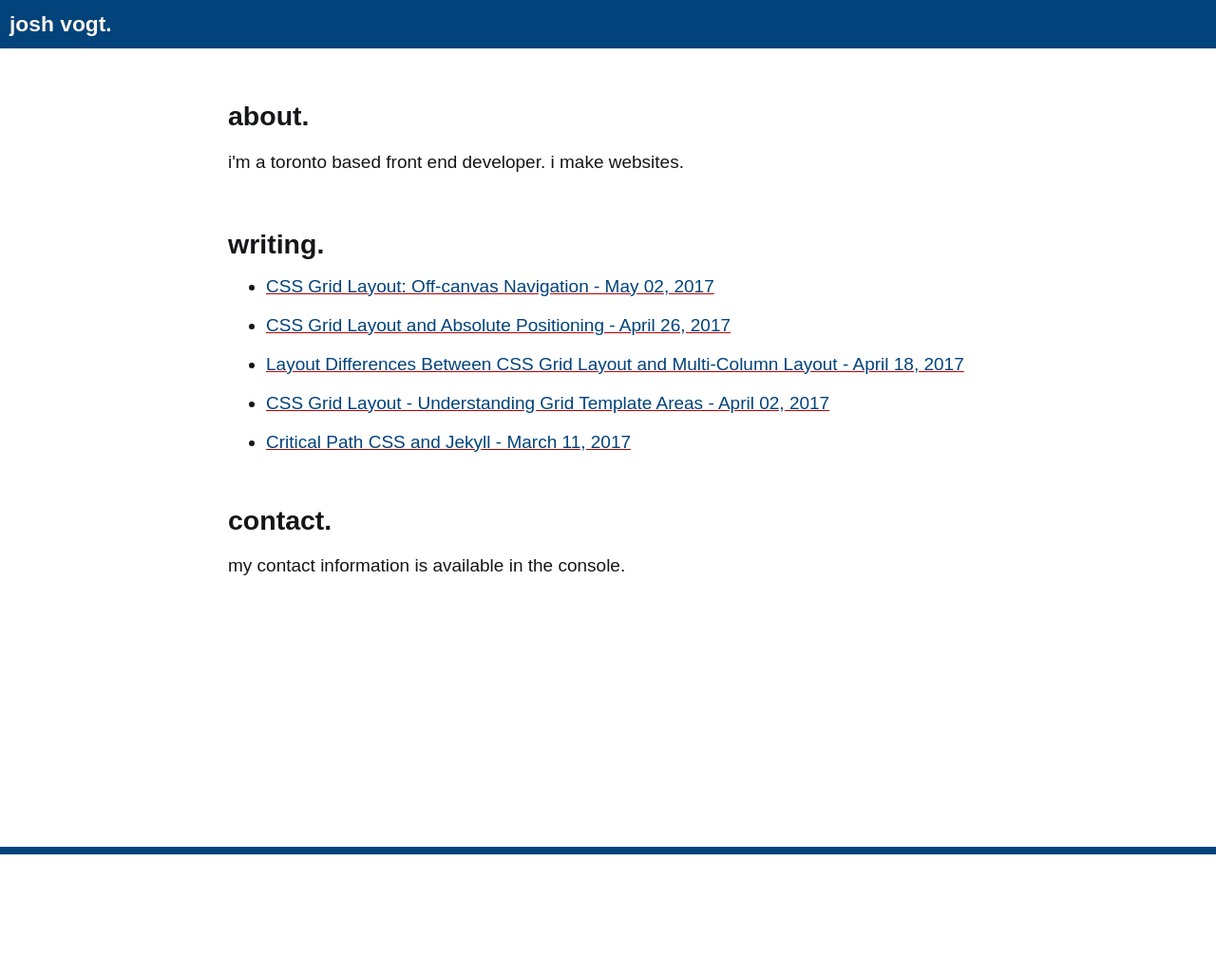
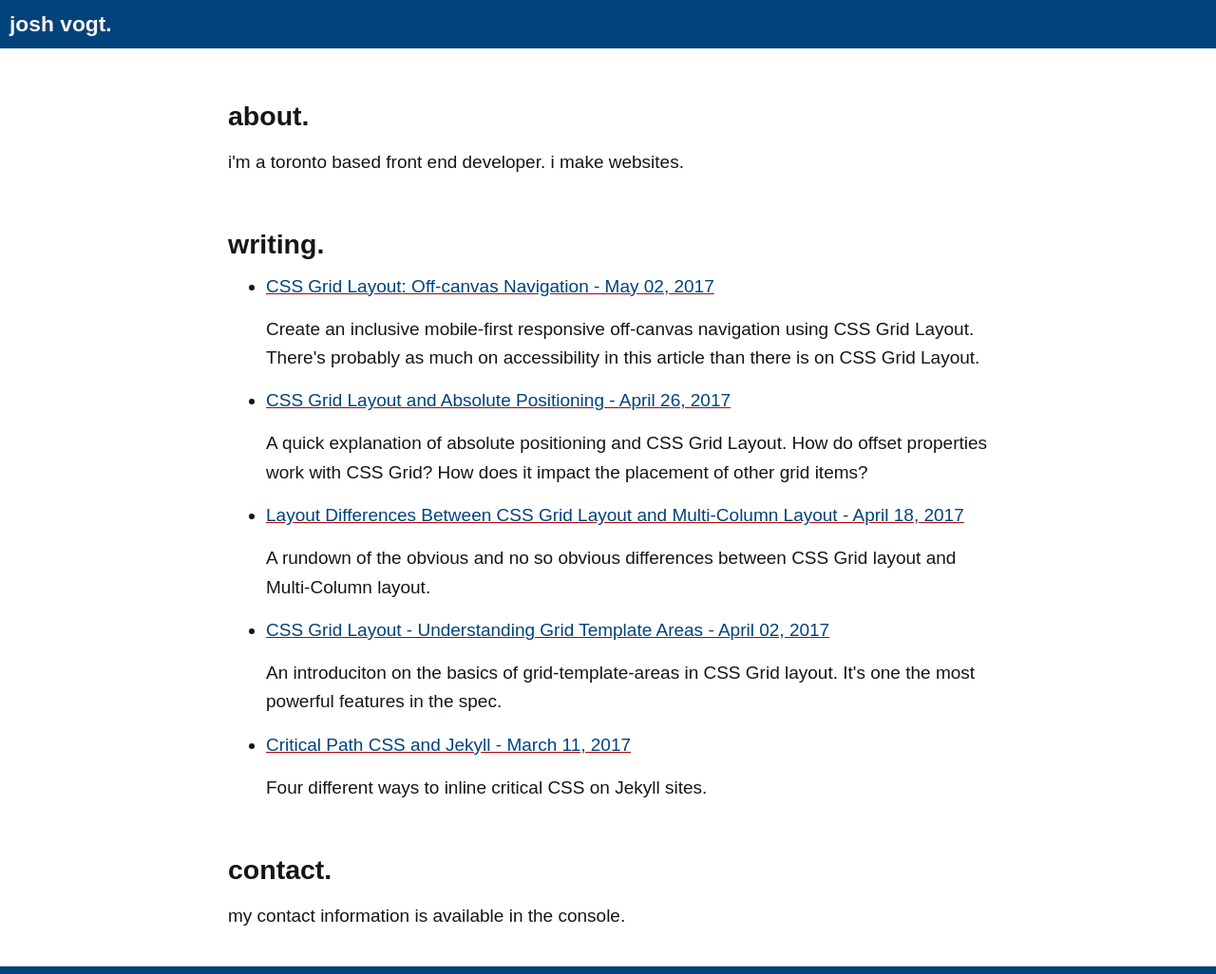
Before and after one commit to dumaurier/dumaurier.github.com, a Jekyll site: the page built from index.html, in a window 1280 px wide. Shown: the whole page at 95% size. Built offline with Jekyll 4.4.1, drawn with Linux system fonts in a browser that asks for light colours; before the commit the page ends 900 px from its top, so only the background shows below that.

Commit message:
Who what ehwneo aired?

```diff
--- a/_posts/2017-02-20-critcal-path-jekyll.html
+++ b/_posts/2017-02-20-critcal-path-jekyll.html
@@ -5,6 +5,7 @@ date:   2017-03-11 16:16:01 -0600
 permalink: /blog/:title/
 categories: jekyll
 tags: [jekyll, critical css,]
+short-desc: Four different ways to inline critical CSS on Jekyll sites.
 ---
 <header>
 <h1>Creating Page specific critical CSS using Gulp and Jekyll's `_includes` directory</h1>
--- a/_posts/2017-03-30-css-grid-layout-grid-template-areas.markdown
+++ b/_posts/2017-03-30-css-grid-layout-grid-template-areas.markdown
@@ -6,6 +6,7 @@ permalink: /blog/:title/
 published: true
 categories: [css, css grid, layout]
 tags: [css, css grid layout]
+short-desc: An introduciton on the basics of grid-template-areas in CSS Grid layout. It's one the most powerful features in the spec.
 ---
 
 <header>
--- a/_posts/2017-04-10-layout-differences-between-css-grid-layout-and-multi-column.markdown
+++ b/_posts/2017-04-10-layout-differences-between-css-grid-layout-and-multi-column.markdown
@@ -6,6 +6,7 @@ permalink: /blog/:title/
 published: true
 categories: [css, css grid, layout]
 tags: [css, css grid layout]
+short-desc: A rundown of the obvious and no so obvious differences between CSS Grid layout and Multi-Column layout.
 ---
 
 <header>
--- a/_posts/2017-04-24-css-grid-layout-and-absolute-positioning.markdown
+++ b/_posts/2017-04-24-css-grid-layout-and-absolute-positioning.markdown
@@ -6,6 +6,7 @@ permalink: /blog/:title/
 published: true
 categories: [css, css grid, layout]
 tags: [css, css grid layout]
+short-desc: A quick explanation of absolute positioning and CSS Grid Layout. How do offset properties work with CSS Grid? How does it impact the placement of other grid items?
 ---
 
 <header>
--- a/_posts/2017-05-01-css-grid-layout-off-canvas-navigation.markdown
+++ b/_posts/2017-05-01-css-grid-layout-off-canvas-navigation.markdown
@@ -4,8 +4,9 @@ title: "CSS Grid Layout: Off-canvas Navigation"
 date: "2017-05-02 23:27"
 permalink: /blog/:title/
 published: true
-categories: [css, css grid, layout]
+categories: [css, css grid, layout, a11y]
 tags: [css, css grid layout]
+short-desc: Create an inclusive mobile-first responsive off-canvas navigation using CSS Grid Layout. There's probably as much on accessibility in this article than there is on CSS Grid Layout.
 ---
 
 <header>
--- a/index.html
+++ b/index.html
@@ -20,6 +20,9 @@ published: true
         {% for post in site.posts %}
         <li>
           <a href="{{ post.url }}">{{ post.title }} - {{ post.date | date: '%B %d, %Y' }}</a>
+          <p>
+            {{post.short-desc}}
+          </p>
         </li>
 
         {% endfor %}
```
Also changed, not shown: other parts of _posts/2017-04-24-css-grid-layout-and-absolute-positioning.markdown (+1 -1 lines), Gemfile.lock, 4 other files.
